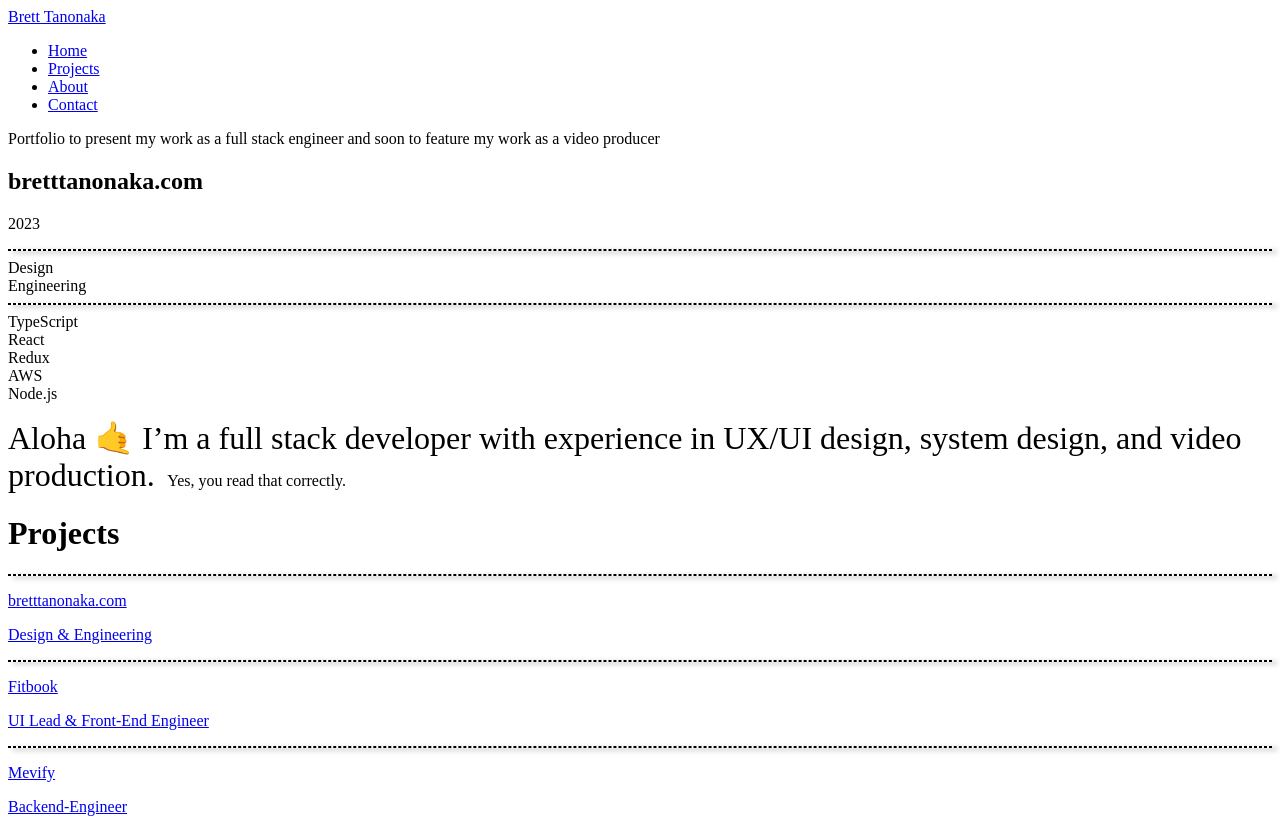
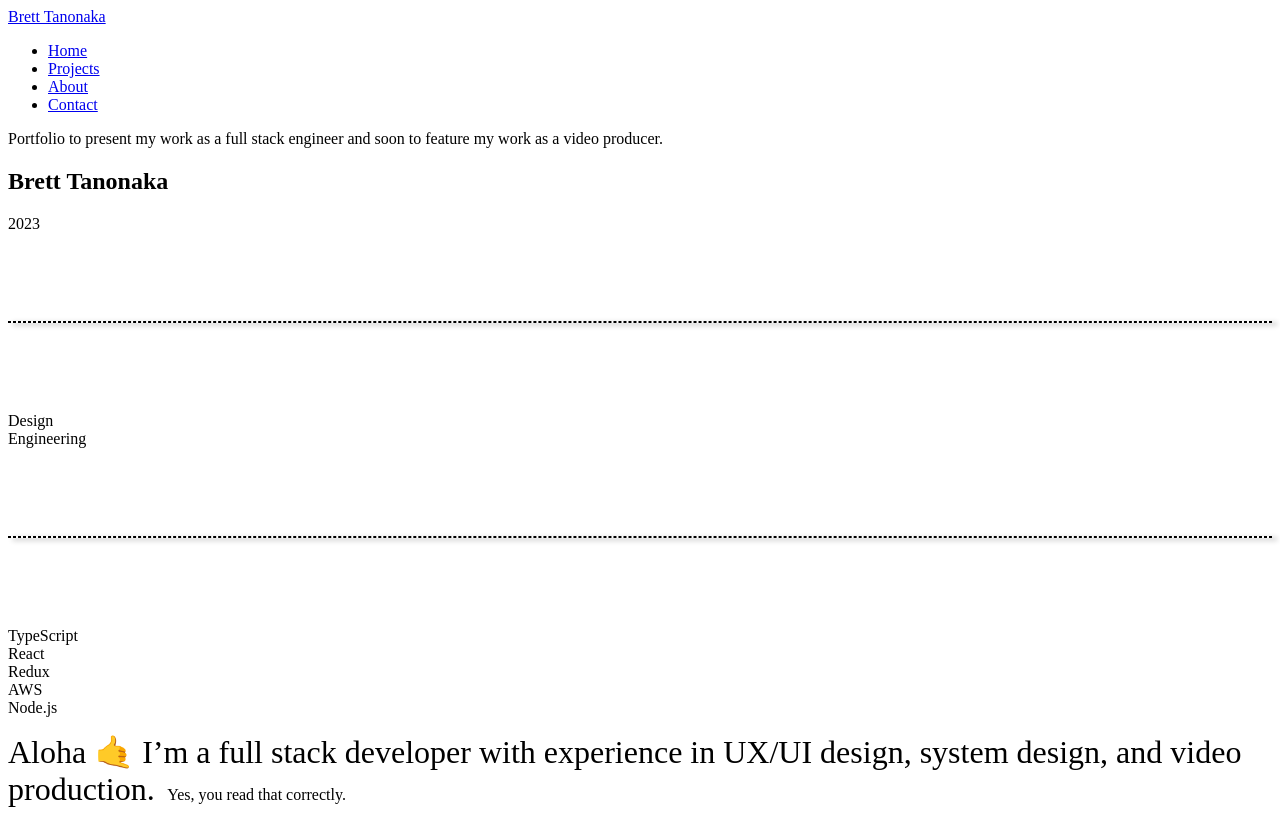
Before and after one commit to B-Tanonaka/bretttanonaka.com, a React app: page / in a window 1280 px wide. Shown: the top 818 px of the page. Built offline with nearby package versions, Linux system fonts and the light colour scheme; the HTML template or start-up script is replaced by a standard one.

Commit message:
ProjectDetails overview styling complete

```diff
--- a/client/src/components/ProjectDetails.tsx
+++ b/client/src/components/ProjectDetails.tsx
@@ -3,24 +3,30 @@ import type { Project } from '../../../interfaces';
 import data from '../projectData';
 
 export default function ProjectDetails() {
+  const renderList = (text: String) => (
+    <div className="list-items">{text}</div>
+  );
+
   return (
     <div className="project-details">
       <p>{data.projectData[0].description}</p>
       <div className="right-side">
         <h2>{data.projectData[0].name}</h2>
-        <p>{data.projectData[0].year}</p>
+        <div>{data.projectData[0].year}</div>
         <hr style={{
           border: '0.03em dashed black',
           boxShadow: '5px 2px 5px 0.5px hsl(0deg 0% 0% / 22%)',
+          margin: '7% auto',
         }}
         />
-        { data.projectData[0].role.map((role: string) => (<div>{role}</div>))}
+        { data.projectData[0].role.map((role: string) => renderList(role))}
         <hr style={{
           border: '0.03em dashed black',
           boxShadow: '5px 2px 5px 0.5px hsl(0deg 0% 0% / 22%)',
+          margin: '7% auto',
         }}
         />
-        { data.projectData[0].techStack.map((framework: string) => (<div>{framework}</div>))}
+        { data.projectData[0].techStack.map((framework: string) => renderList(framework))}
       </div>
     </div>
   );
--- a/client/src/projectData.ts
+++ b/client/src/projectData.ts
@@ -1,10 +1,10 @@
 const data = {
   projectData: [
     {
-      name: 'bretttanonaka.com',
+      name: 'Brett Tanonaka',
       year: 2023,
       role: ['Design', 'Engineering'],
-      description: 'Portfolio to present my work as a full stack engineer and soon to feature my work as a video producer',
+      description: 'Portfolio to present my work as a full stack engineer and soon to feature my work as a video producer.',
       techStack: ['TypeScript', 'React', 'Redux', 'AWS', 'Node.js'],
       ref: 'portfolio',
     },
```
Also changed, not shown: 1 other file (tests, documents, lock files or other folders).
